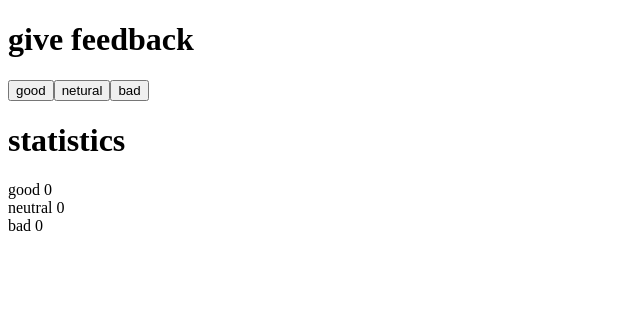
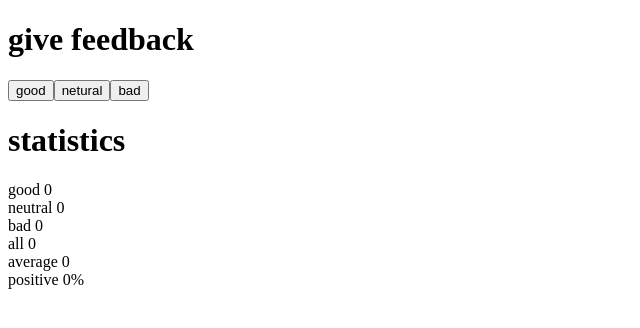
Before and after one commit to Evilgozen/-Web-, a React (Create React App) app: page / in a window 1280 px wide. Shown: the top 328 px of the page, without its empty margins (0-640 px from the left). Built offline with nearby package versions, Linux system fonts and the light colour scheme.

Commit message:
完成作业1.7

```diff
--- a/src/App.js
+++ b/src/App.js
@@ -18,6 +18,28 @@ const StatusShow = ({text,number}) => {
   return (
     <div>{text} {number}</div>
   )
+}
+
+const StatusAverageShow = ({text,status}) => {
+  if(status.good+status.bad+status.neutral==0) {
+    return (
+      <div>{text} {0}</div>
+    )
+  }
+  return(
+    <div>{text} {(status.good - status.bad)/(status.good + status.neutral +status.bad)}</div>
+  )
+}
+
+const StatusPositive = ({text,status}) => {
+    if(status.good + status.neutral +status.bad==0) {
+      return (
+        <div>{text} {0}{'%'}</div>
+      )
+    }
+    return (
+      <div>{text} {(status.good)/(status.good + status.neutral +status.bad)*100}{'%'}</div>
+    )
 }
 
 const App = () => {
@@ -41,7 +63,7 @@ const App = () => {
       ...status,
       neutral:status.neutral+1
     }
-    console.log(status.neutral)
+    // console.log(status.neutral)
     setstatus(newClicks)
   }
 
@@ -63,6 +85,9 @@ const App = () => {
       <StatusShow text='good' number={status.good} />
       <StatusShow text='neutral' number={status.neutral} />
       <StatusShow text='bad' number={status.bad} />
+      <StatusShow text='all' number={status.good + status.neutral +status.bad} />
+      <StatusAverageShow text='average' status={status} />
+      <StatusPositive text='positive' status={status} />
     </div>
   )
 }
```
